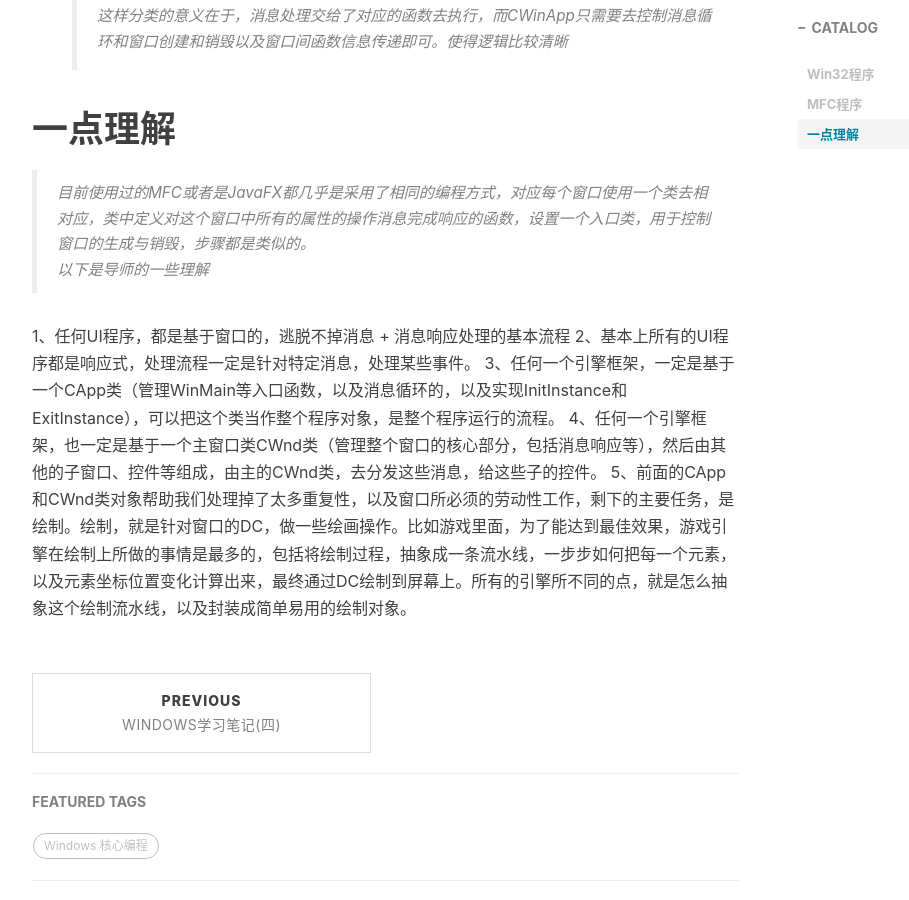
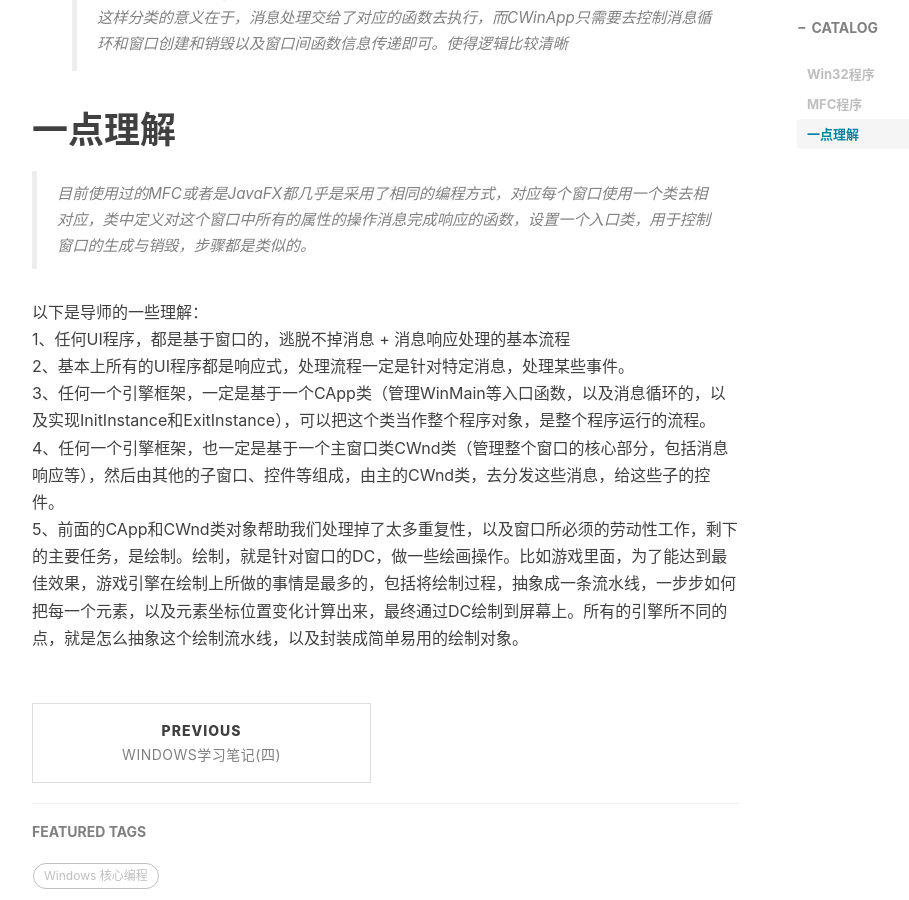
Before and after one commit to 3127414196/3127414196.github.io, a Jekyll site: the page built from _posts/2018-08-03-Windows 核心编程笔记(五).md, in a window 1280 px wide and 900 px high, scrolled down 1673 px. Shown: the whole window, without its empty margins (233-1142 px from the left). Built offline with Jekyll 4.4.1, drawn with Linux system fonts in a browser that asks for light colours; nearby versions of some CDN libraries; comment, search, counter and statistics services are not loaded.

Commit message:
界面整理

```diff
--- a/_posts/2018-08-03-Windows 核心编程笔记(五).md
+++ b/_posts/2018-08-03-Windows 核心编程笔记(五).md
@@ -14,8 +14,7 @@ tags:
 
 
 # Win32程序
-> 一个Win32程序主要包括的是窗口的创建+消息的响应处理。
-
+一个Win32程序主要包括的是窗口的创建+消息的响应处理。
 1. 窗口的创建过程
 > 建立窗口类(`WNDCLASS`)-->注册窗口类(`RegisterClass`)-->创建窗口(`CreateWindow`)-->显示更新窗口(`ShowWindow`,`UpdateWindow`)
 > 在这个过程中，将消息处理的回掉函数`WndProc`与窗口绑定起来
@@ -42,8 +41,8 @@ tags:
 
 # 一点理解
 > 目前使用过的MFC或者是JavaFX都几乎是采用了相同的编程方式，对应每个窗口使用一个类去相对应，类中定义对这个窗口中所有的属性的操作消息完成响应的函数，设置一个入口类，用于控制窗口的生成与销毁，步骤都是类似的。
-> 以下是导师的一些理解
 
+以下是导师的一些理解：
 1、任何UI程序，都是基于窗口的，逃脱不掉消息 + 消息响应处理的基本流程
 2、基本上所有的UI程序都是响应式，处理流程一定是针对特定消息，处理某些事件。
 3、任何一个引擎框架，一定是基于一个CApp类（管理WinMain等入口函数，以及消息循环的，以及实现InitInstance和ExitInstance），可以把这个类当作整个程序对象，是整个程序运行的流程。
```
Also changed, not shown: _posts/2018-08-01-Windows 核心编程笔记(四).md (+2 -2 lines).
